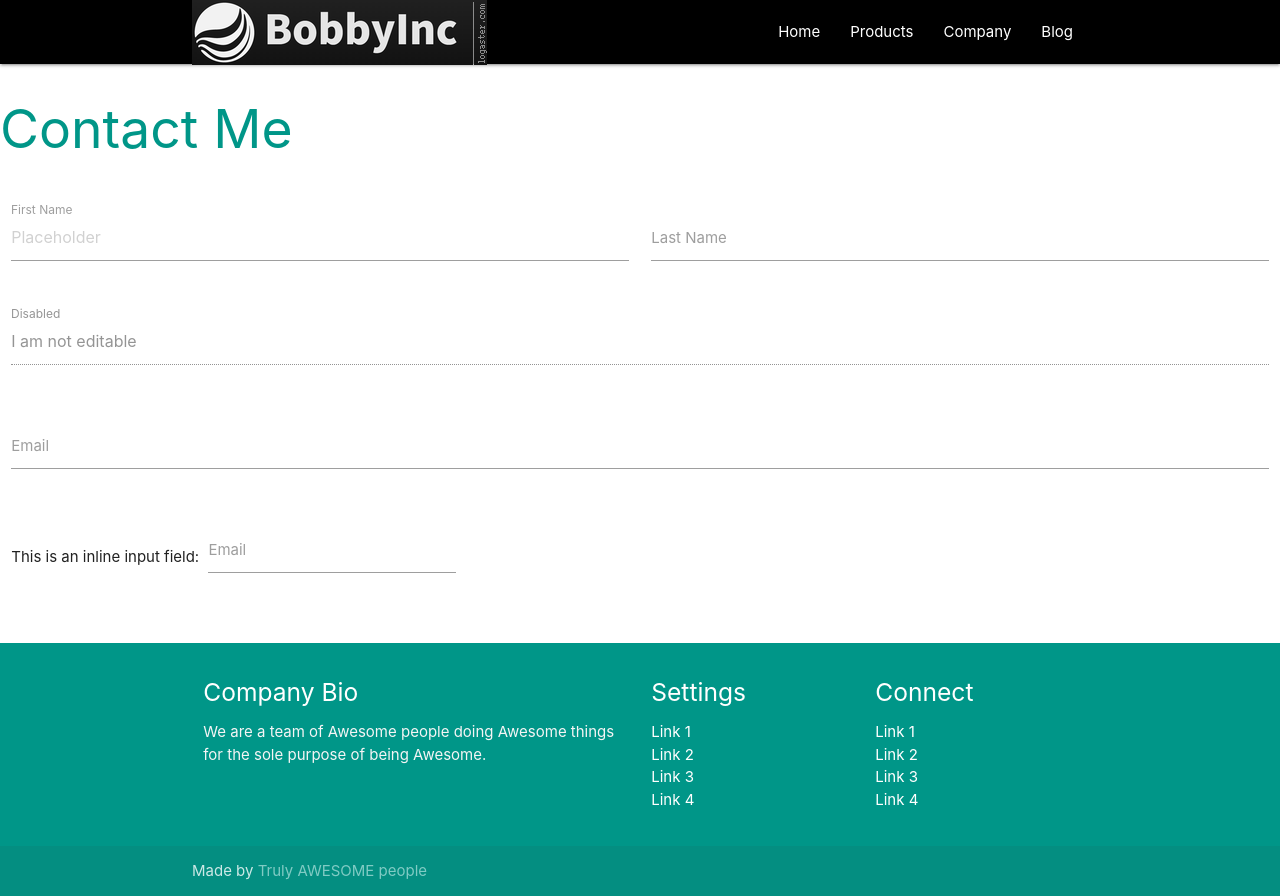
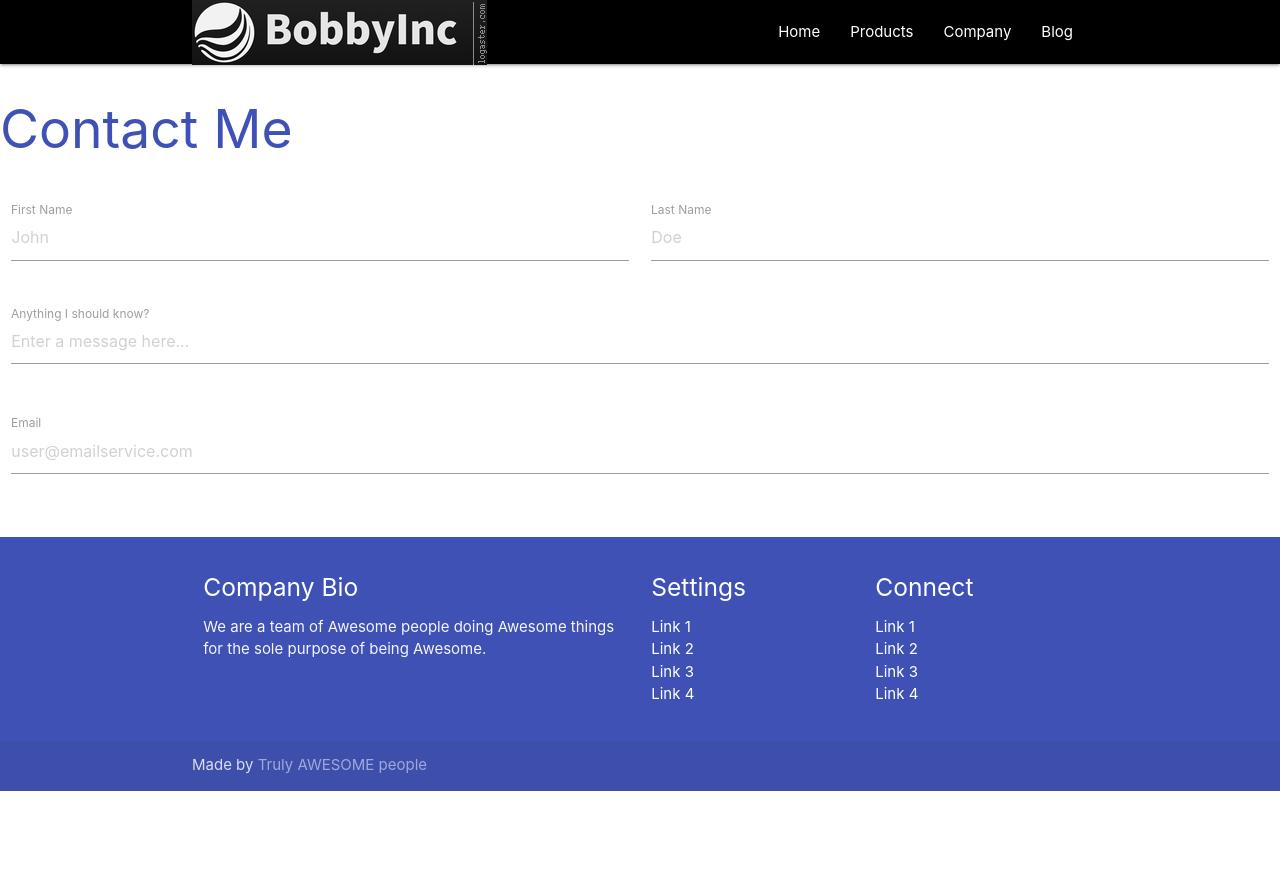
Before and after one commit to bneelon85/tornado-exercise, a Python web app: template myapp/templates/form.html in a window 1280 px wide. After the commit the page ends 791 px from the top, so only its background shows below. Run offline with Jinja, Linux system fonts and the light colour scheme; the template is opened without the code that fills it, so the values that code supplies are empty; some libraries are stand-ins or nearby versions.

```diff
--- a/myapp/templates/base.html
+++ b/myapp/templates/base.html
@@ -16,7 +16,7 @@
 <body>
   {% block navbar %}
   <nav class="black darken-4" role="navigation">
-    <div class="nav-wrapper container"><a id="logo-container" href="#" class="brand-logo"><img class="responsive-img" id="logo" src="../static/img/whiteBlack.png"/></a>
+    <div class="nav-wrapper container"><a id="logo-container" href="#" class="brand-logo"><img class="responsive-img" id="logo" src="static/img/whiteBlack.png"/></a>
       <ul class="right hide-on-med-and-down">
         <li><a href="#">Home</a></li>
         <li><a href="#">Products</a></li>
@@ -35,7 +35,7 @@
   </nav>
   {% endblock %}
  <div id="content">{% block content %}{% endblock %}</div>
-  <footer class="page-footer teal">
+  <footer class="page-footer indigo">
     {% block footer %}
     <div class="container">
       <div class="row">
@@ -67,7 +67,7 @@
     </div>
     <div class="footer-copyright">
       <div class="container">
-      Made by <a class="teal-text text-lighten-3" href="http://materializecss.com">Truly AWESOME people</a>
+      Made by <a class="indigo-text text-lighten-3" href="http://materializecss.com">Truly AWESOME people</a>
       </div>
     </div>
     {% endblock %}
@@ -76,8 +76,8 @@
 
   <!--  Scripts-->
   <script src="https://code.jquery.com/jquery-2.1.1.min.js"></script>
-  <!-- <script src="../../static/js/materialize.js"></script>
-  <script src="../../static/js/init.js"></script>-->
+  <!-- <script src="../../static/js/materialize.js"></script>-->
+  <script src="static/js/init.js"></script>
   <script src="https://cdnjs.cloudflare.com/ajax/libs/materialize/1.0.0-beta/js/materialize.min.js"></script>
   </body>
 </html>
--- a/myapp/templates/form.html
+++ b/myapp/templates/form.html
@@ -2,39 +2,31 @@
 <div class="row">
     <form class="col s12">
         <div class="row">
-            <h2 class="header teal-text">Contact Me</h2>
+            <h2 class="header indigo-text">Contact Me</h2>
         </div>
         <div class="row">
             <div class="input-field col s6">
-                <input placeholder="Placeholder" id="first_name" type="text" class="validate">
+                <input placeholder="John" id="first_name" type="text" class="validate">
                 <label for="first_name">First Name</label>
             </div>
             <div class="input-field col s6">
-                <input id="last_name" type="text" class="validate">
+                <input placeholder="Doe" id="last_name" type="text" class="validate">
                 <label for="last_name">Last Name</label>
             </div>
         </div>
         <div class="row">
             <div class="input-field col s12">
-                <input disabled value="I am not editable" id="disabled" type="text" class="validate">
-                <label for="disabled">Disabled</label>
+                <textarea placeholder="Enter a message here..." id="textarea1" class="materialize-textarea"></textarea>
+                <label for="textarea1">Anything I should know?</label>
             </div>
         </div>
         <div class="row">
             <div class="input-field col s12">
-                <input id="email" type="email" class="validate">
+                <input placeholder="user@emailservice.com" id="email" type="email" class="validate">
                 <label for="email">Email</label>
             </div>
         </div>
-        <div class="row">
-            <div class="col s12">
-                This is an inline input field:
-                <div class="input-field inline">
-                    <input id="email" type="email" class="validate">
-                    <label for="email" data-error="wrong" data-success="right">Email</label>
-                </div>
-            </div>
-        </div>
+
     </form>
 </div>
 {% endblock %}
--- a/myapp/templates/hello.html
+++ b/myapp/templates/hello.html
@@ -4,7 +4,7 @@
   <div class="section no-pad-bot" id="index-banner">
     <div class="container">
       <br><br>
-      <h1 class="header center teal-text">Did You Know We are Awesome?!</h1>
+      <h1 class="header center indigo-text">Did You Know We are Awesome?!</h1>
       <div class="row center">
         <h5 class="header col s12 light">Lorem ipsum dolor sit amet, consectetur adipiscing elit. Integer nec odio. Praesent libero. Sed cursus ante dapibus diam. Sed nisi. Nulla quis sem at nibh elementum imperdiet. Duis sagittis ipsum. Praesent mauris. Fusce nec tellus sed augue semper
             porta. Mauris massa. Vestibulum lacinia arcu eget nulla. Class aptent taciti sociosqu ad litora torquent per conubia nostra, per inceptos himenaeos.</h5>
@@ -20,7 +20,7 @@
 
       <!--   Icon Section   -->
       <div class="row">
-              <h3 class="header center teal-text">Super Duper Awesome</h3>
+              <h3 class="header center indigo-text">Super Duper Awesome</h3>
 
         <div class="col s12 m4">
           <div class="icon-block">
```
